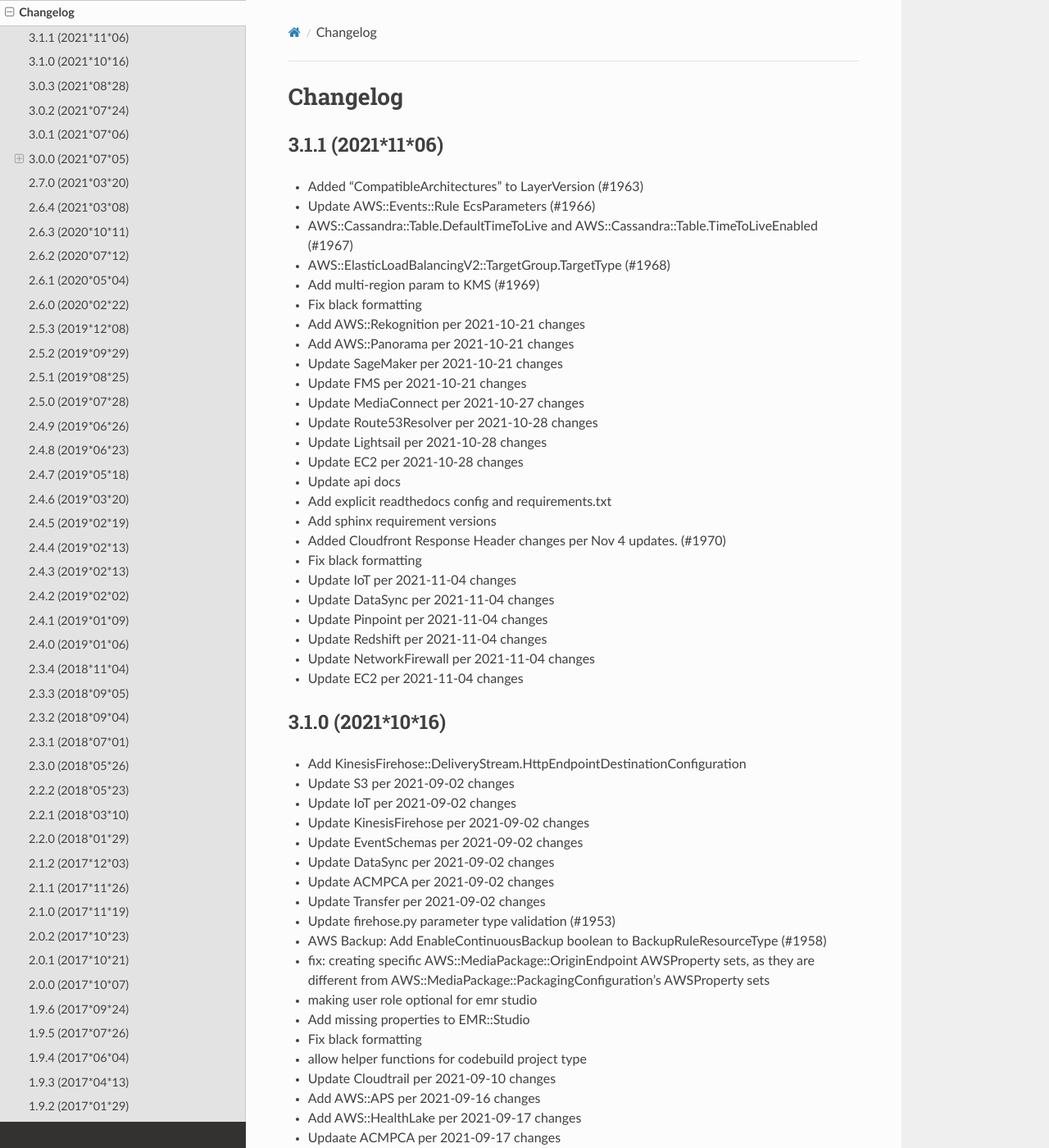
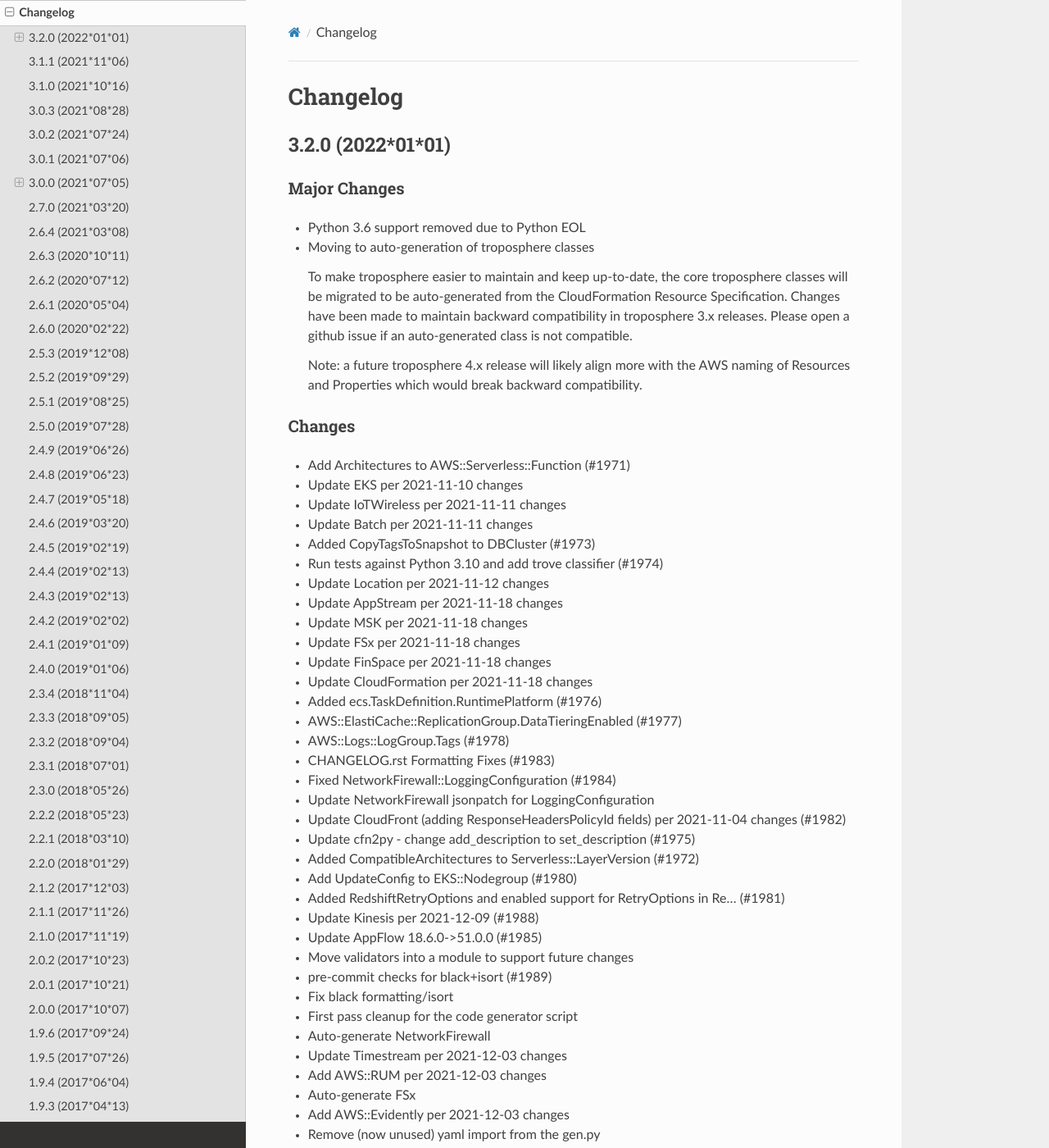
Before and after one commit to cloudtools/troposphere, a Sphinx documentation site: the page built from docs/changelog.rst, in a window 1280 px wide and 1400 px high. Shown: the whole window at 82% size. Built offline with Sphinx 7.4.7 and the Read the Docs theme 2.0.0, drawn with Linux system fonts in a browser that asks for light colours; some of the changed text lies outside the part shown.

Commit message:
Release 3.2.0

```diff
--- a/CHANGELOG.rst
+++ b/CHANGELOG.rst
@@ -1,3 +1,142 @@
+3.2.0 (2022*01*01)
+------------------
+Major Changes
+^^^^^^^^^^^^^
+* Python 3.6 support removed due to Python EOL
+* Moving to auto-generation of troposphere classes
+
+  To make troposphere easier to maintain and keep up-to-date, the core
+  troposphere classes will be migrated to be auto-generated from
+  the CloudFormation Resource Specification. Changes have been made to
+  maintain backward compatibility in troposphere 3.x releases. Please
+  open a github issue if an auto-generated class is not compatible.
+
+  Note: a future troposphere 4.x release will likely align more with the AWS
+  naming of Resources and Properties which would break backward compatibility.
+
+Changes
+^^^^^^^
+* Add Architectures to AWS::Serverless::Function (#1971)
+* Update EKS per 2021-11-10 changes
+* Update IoTWireless per 2021-11-11 changes
+* Update Batch per 2021-11-11 changes
+* Added CopyTagsToSnapshot to DBCluster (#1973)
+* Run tests against Python 3.10 and add trove classifier (#1974)
+* Update Location per 2021-11-12 changes
+* Update AppStream per 2021-11-18 changes
+* Update MSK per 2021-11-18 changes
+* Update FSx per 2021-11-18 changes
+* Update FinSpace per 2021-11-18 changes
+* Update CloudFormation per 2021-11-18 changes
+* Added ecs.TaskDefinition.RuntimePlatform (#1976)
+* AWS::ElastiCache::ReplicationGroup.DataTieringEnabled (#1977)
+* AWS::Logs::LogGroup.Tags (#1978)
+* CHANGELOG.rst Formatting Fixes (#1983)
+* Fixed NetworkFirewall::LoggingConfiguration (#1984)
+* Update NetworkFirewall jsonpatch for LoggingConfiguration
+* Update CloudFront (adding ResponseHeadersPolicyId fields) per 2021-11-04 changes (#1982)
+* Update cfn2py - change add_description to set_description (#1975)
+* Added CompatibleArchitectures to Serverless::LayerVersion (#1972)
+* Add UpdateConfig to EKS::Nodegroup (#1980)
+* Added RedshiftRetryOptions and enabled support for RetryOptions in Re… (#1981)
+* Update Kinesis per 2021-12-09 (#1988)
+* Update AppFlow 18.6.0->51.0.0 (#1985)
+* Move validators into a module to support future changes
+* pre-commit checks for black+isort (#1989)
+* Fix black formatting/isort
+* First pass cleanup for the code generator script
+* Auto-generate NetworkFirewall
+* Update Timestream per 2021-12-03 changes
+* Add AWS::RUM per 2021-12-03 changes
+* Auto-generate FSx
+* Add AWS::Evidently per 2021-12-03 changes
+* Remove (now unused) yaml import from the gen.py
+* ap-southeast-3 (Jakarta), ap-northeast-3 (Osaka), and new zone in Beijing (#1991)
+* More updates for code generation and update some resources
+* Update Connect per 2021-12-03 changes
+* Add AWS::ResilienceHub
+* Update SageMaker per 2021-12-03 changes and fix SageMaker::Device
+* Rearrange S3 classes to make comparison to auto-generated code easier
+* Auto-generate S3 and update per 2021-12-03 changes
+* Auto-generate AppSync and update per 2021-12-06 changes
+* Auto-generate Kinesis
+* Auto-generate AccessAnalyzer
+* Auto-generate ACMPCA
+* Makefile tweaks: add fix target and combine spec2 with spec
+* Add a few more items into .gitignore
+* Fix some lint errors
+* Remove support for Python 3.6 due to EOL
+* Re-gen Evidently to add documentation links
+* Use anonymous hyperlink targers to prevent warnings in the docs
+* Auto-generate LakeFormation
+* Auto-generate Lightsail
+* Auto-generate CodeDeploy
+* Regenerate doc links
+* First pass update to CONTRIBUTING documentation
+* Auto-generate ECR
+* Install myst_parser for markdown docs
+* Adding missing troposphere.validators package (#1995)
+* Clean up stub generation
+* Auto-generate WAFv2 (#1996)
+* Remove redundent classes from KinesisFirehose
+* Fix examples where variables were aliasing classes
+* Introduce PropsDictType and other changes to be more mypy friendly
+* Add AWS::Lex
+* Regen AccessAnalyzer
+* Regen ACMPCA
+* Auto-generate Amplify
+* Auto-generate KinesisAnalytics
+* Auto-generate AppFlow
+* Auto-generate ApplicationAutoScaling
+* Auto-generate ApplicationInsights
+* Auto-generate AppRunner
+* Auto-generate APS
+* Auto-generate ASK
+* Auto-generate AuditManager
+* Auto-generate QLDB
+* Auto-generate QuickSight
+* Auto-generate RUM
+* Auto-generate Wisdom
+* Auto-generate WorkSpaces
+* Auto-generate FinSpace
+* Auto-generate GameLift
+* Auto-generate HealthLake
+* Auto-generate EMRContainers
+* Auto-generate DevOpsGuru
+* Auto-generate MemoryDB
+* Auto-generate Signer
+* Add back Endpoint to MemoryDB for backward compatibility
+* Regen AppSync, ResilienceHub, and S3
+* Regen Kinesis, LakeFormation, and Lightsail
+* Auto-generate LookoutEquipment, LookoutMetrics, and LookoutVision
+* Auto-generate ECS
+* Auto-generate Location
+* Auto-generate LicenseManager
+* Regen IoTSiteWise
+* Auto-generate IoTCoreDeviceAdvisor and IoTFleetHub
+* Don't emit a Tags import for Json style tags
+* Auto-generate CodeGuruProfiler and CodeGuruReviewer
+* Auto-generate CodeStar, CodeStarConnections, and CodeStarNotifications
+* Auto-generate CodeArtifact
+* Auto-generate AppIntegrations
+* Auto-generate Rekognition
+* Auto-generate Route53RecoveryReadiness
+* Auto-generate ServiceCatalogAppRegistry
+* Auto-generate Timestream
+* Auto-generate SSO
+* Auto-generate RoboMaker
+* Auto-generate SDB
+* Auto-generate SES
+* Auto-generate SQS
+* Updates to gen.py
+* Auto-generate Lambda
+* Regen CodeDeploy, Connect, DataBrew, ECR, and Evidently
+* Regen FSx, NetworkFirewall, SageMaker, and WAFv2
+* Auto-generate CE
+* Auto-generate CertificateManager
+* Auto-generate Cloud9
+* Auto-generate CUR
+
 3.1.1 (2021*11*06)
 ------------------
 * Added "CompatibleArchitectures" to LayerVersion (#1963)
--- a/docs/conf.py
+++ b/docs/conf.py
@@ -26,7 +26,7 @@
 # The short X.Y version
 version = ""
 # The full version, including alpha/beta/rc tags
-release = "3.1.1"
+release = "3.2.0"
 
 
 # -- General configuration ---------------------------------------------------
--- a/troposphere/__init__.py
+++ b/troposphere/__init__.py
@@ -13,7 +13,7 @@
 
 from . import validators
 
-__version__ = "3.1.1"
+__version__ = "3.2.0"
 
 # constants for DeletionPolicy and UpdateReplacePolicy
 Delete = "Delete"
```
